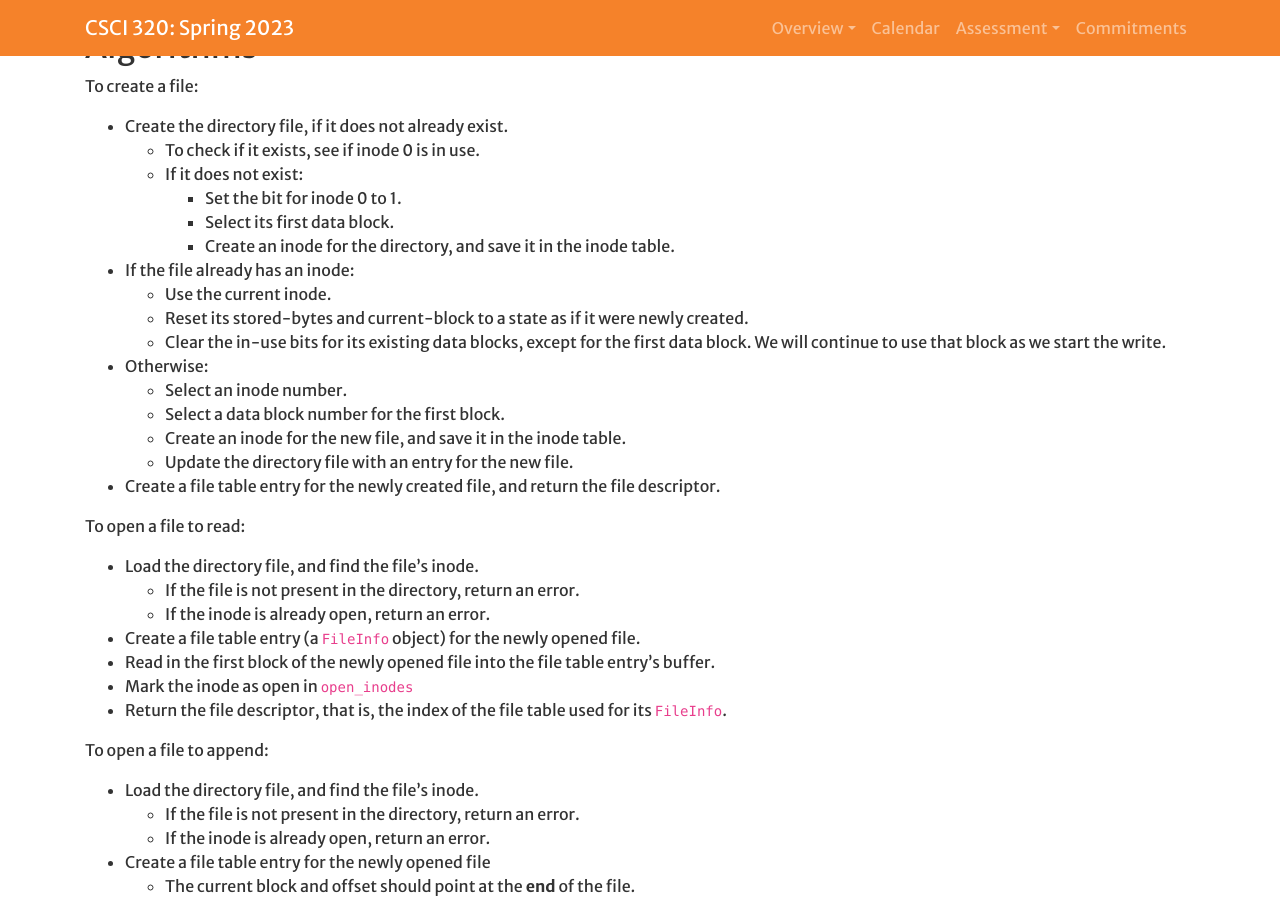
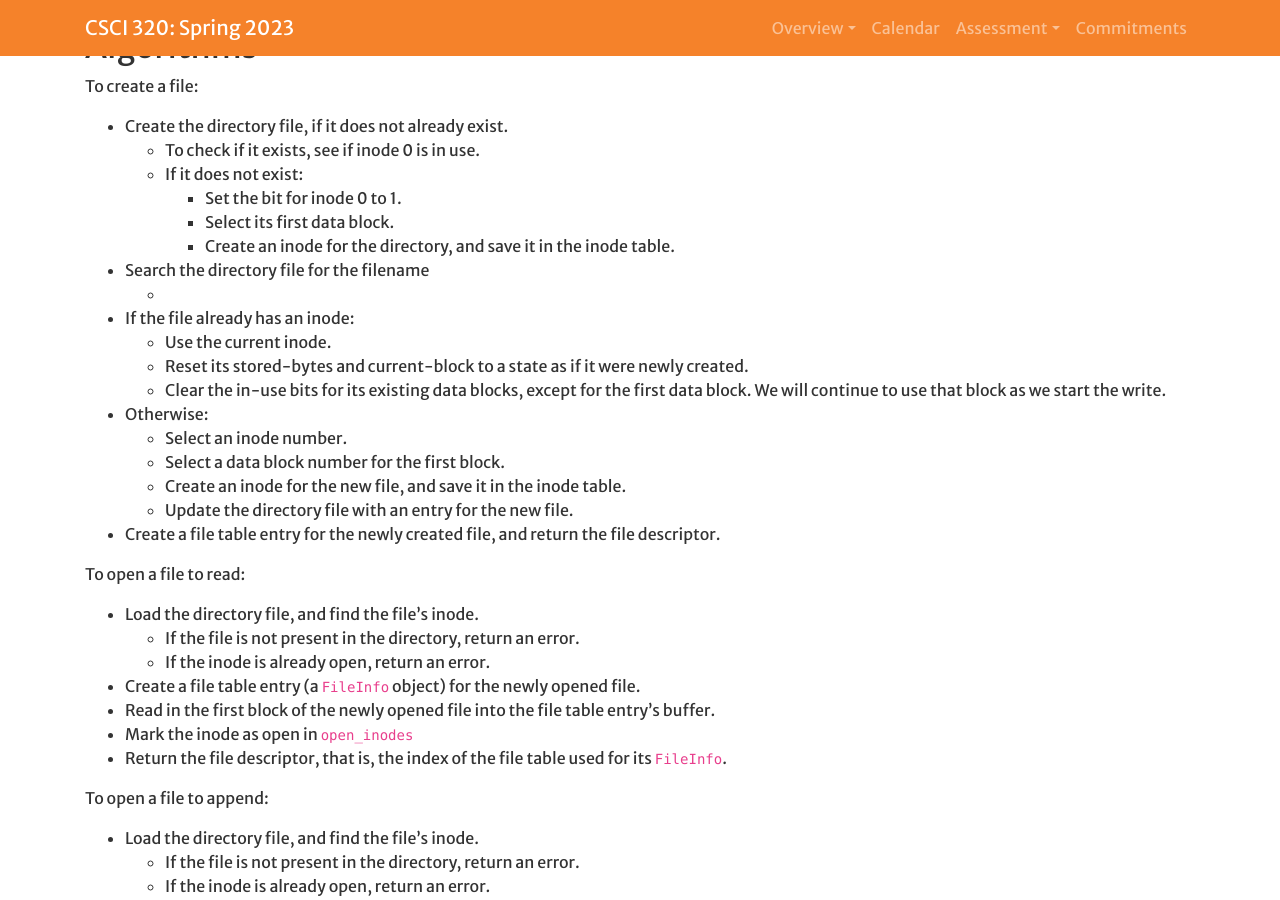
Before and after one commit to Hendrix-CS/csci320, a Jekyll site: the page built from projects/filesystem.md, in a window 1280 px wide and 900 px high, scrolled down 1721 px. Built offline with Jekyll 4.4.1, drawn with Linux system fonts in a browser that asks for light colours; a script that is not in the unit is left out.

Commit message:
File System edits

```diff
--- a/projects/filesystem.md
+++ b/projects/filesystem.md
@@ -87,6 +87,8 @@ To create a file:
     * Set the bit for inode 0 to 1.
     * Select its first data block.
     * Create an inode for the directory, and save it in the inode table.
+* Search the directory file for the filename
+  *
 * If the file already has an inode:
   * Use the current inode.
   * Reset its stored-bytes and current-block to a state as if it were
```
